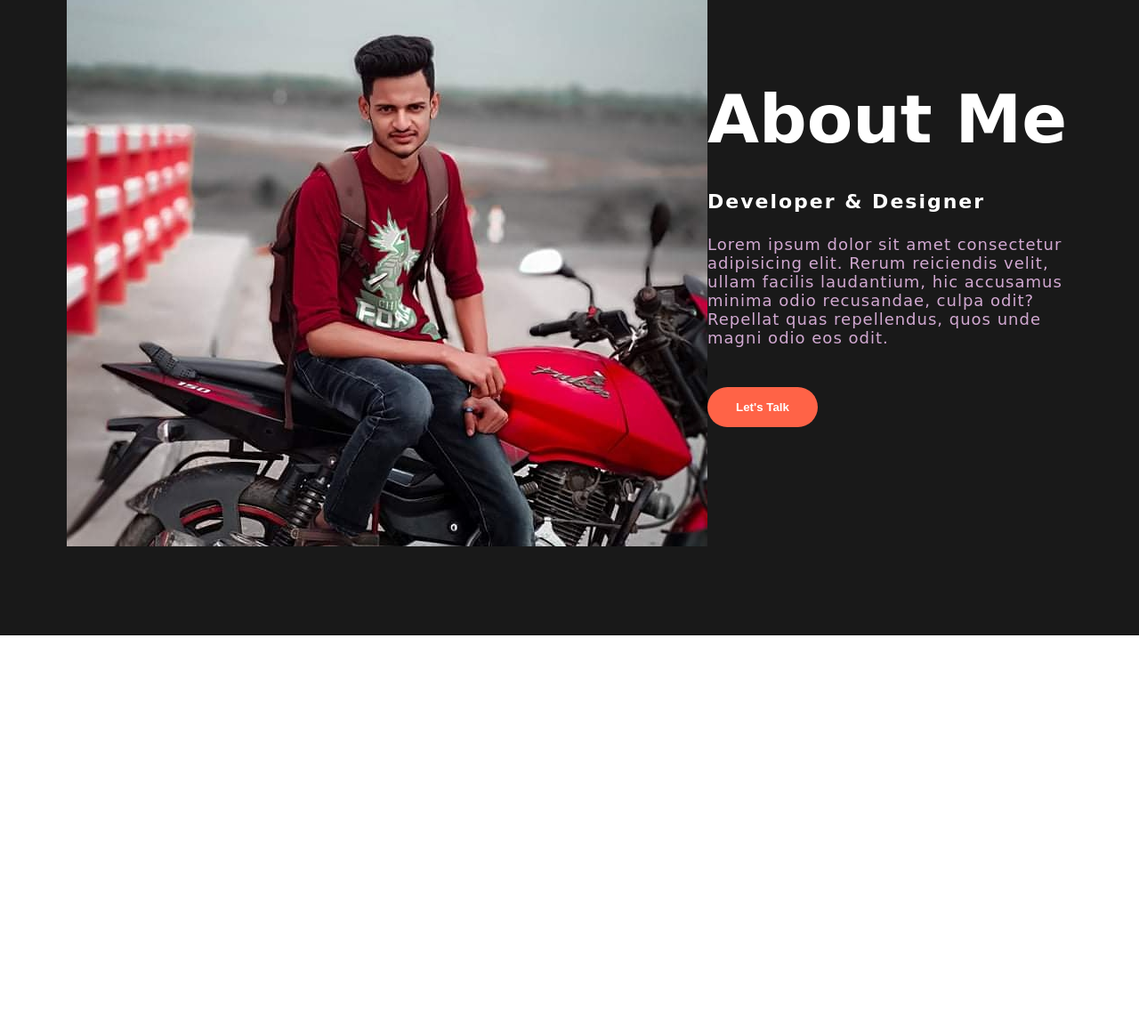
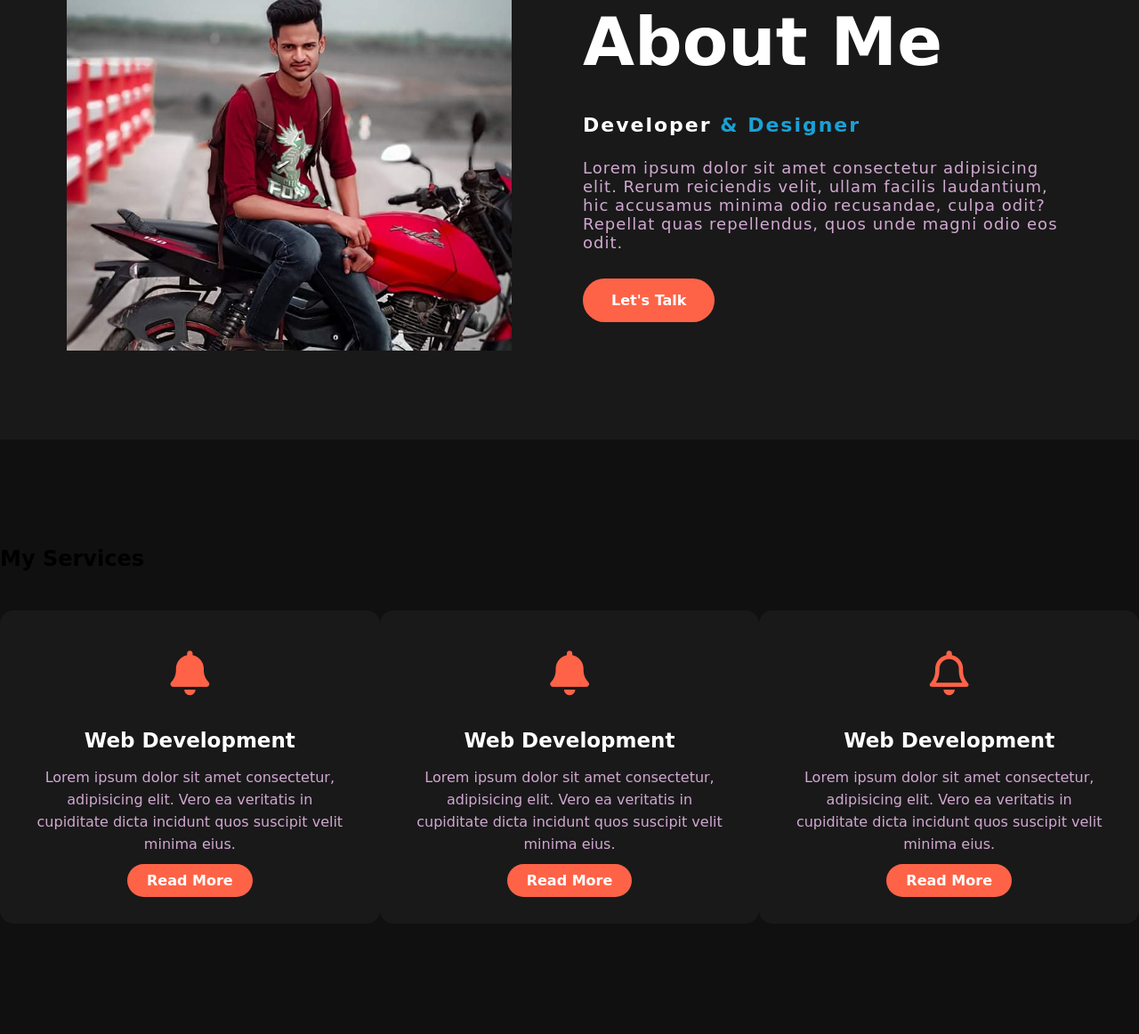
Before and after one commit to Saiful358/personal-port, a plain HTML site: page index.html in a window 1280 px wide. Shown: the part 1006-2168 px from the top of the page at 89% size. Before the commit the page ends 1720 px from the top, so only its background shows below. Drawn offline with Linux system fonts and the light colour scheme.

Commit message:
correction

```diff
--- a/index.html
+++ b/index.html
@@ -48,17 +48,70 @@
             <img src="images/sishir.jpg" alt="">
             <div class="about-text">
                 <h2>About Me</h2>
-                <h5>Developer & Designer</h5>
+                <h5>Developer <span>& Designer</span></h5>
                 <p>
                     Lorem ipsum dolor sit amet consectetur adipisicing elit. Rerum reiciendis velit, ullam facilis
                     laudantium, hic accusamus minima odio recusandae, culpa odit? Repellat quas repellendus, quos unde
                     magni odio eos odit.
                 </p>
-                <button type="button">Let's Talk</button>
+                <a href="#">Let's Talk</a>
             </div>
         </div>
+    </section>
 
+
+    <!-- services -->
+    <section class="services">
+        <div class="tittle">
+            <h2>My Services</h2>
+        </div>
+        <div class="box">
+            <div class="card">
+                <i class="fas fa-bell"></i>
+                <h5>Web Development</h5>
+                <div class="pra">
+                    <p>
+                        Lorem ipsum dolor sit amet consectetur, adipisicing elit. Vero ea veritatis in cupiditate dicta
+                        incidunt quos suscipit velit minima eius.
+                    </p>
+                    <p style="text-align: center;"> <a class="button" href="#">Read More</a></p>
+                </div>
+            </div>
+            <div class="card">
+                <i class="fas fa-bell"></i>
+                <h5>Web Development</h5>
+                <div class="pra">
+                    <p>
+                        Lorem ipsum dolor sit amet consectetur, adipisicing elit. Vero ea veritatis in cupiditate dicta
+                        incidunt quos suscipit velit minima eius.
+                    </p>
+                    <p style="text-align: center;"> <a class="button" href="#">Read More</a></p>
+                </div>
+            </div>
+            <div class="card">
+                <i class="far fa-bell"></i>
+                <h5>Web Development</h5>
+                <div class="pra">
+                    <p>
+                        Lorem ipsum dolor sit amet consectetur, adipisicing elit. Vero ea veritatis in cupiditate dicta
+                        incidunt quos suscipit velit minima eius.
+                    </p>
+                    <p style="text-align: center;"> <a class="button" href="#">Read More</a></p>
+                </div>
+            </div>
+        </div>
     </section>
+
+
+
+
+
+
+
+
+
+
+    <script src="https://kit.fontawesome.com/423a753158.js" crossorigin="anonymous"></script>
 </body>
 
 </html>
--- a/style.css
+++ b/style.css
@@ -108,6 +108,9 @@ form input:last-child{
     align-items: center;
     justify-content: space-between;
 }
+.main img{
+    height: 500px;
+}
 .about-text h2{
     color: white;
     font-size: 75px;
@@ -127,7 +130,7 @@ form input:last-child{
     font-size: 18px;
     margin-bottom: 45px;
 }
-button{
+.about-text a{
     background-color: tomato;
     color: white;
     text-decoration: none;
@@ -135,5 +138,60 @@ button{
     font-weight: bold;
     padding: 13px 30px;
     border-radius: 30px;
+}
+.services{
+    background-color: #101010;
+    width: 100%;
+    padding: 100px 0;
+}
+.title h2{
+    color: white;
+    font-size: 75px;
+    width: 1130;
+    margin: 30px auto;
+    text-align: center;
+}
+.box{
+    display: flex;
+    justify-content: space-between;
+    align-items: center;
+    min-height: 400px;
 
 }
+.card{
+    height: 365;
+    width: 335;
+    padding: 20px 35px;
+    background: #191919;
+    border-radius: 15px;
+    margin: 15;
+    position: relative;
+    text-align: center;
+}
+.card i{
+    font-size: 50px;
+    display: block;
+    text-align: center;
+    margin: 25px 0;
+    color: tomato;
+}
+.card h5{
+    color: white;
+    font-size: 23px;
+    margin-bottom: 15px;
+
+}
+.pra{
+    color: #fcfc;
+    font-size: 16px;
+    line-height: 25px;
+}
+.card .button{
+    background-color: tomato;
+    color: white;
+    text-decoration: none;
+    border: 2 px solid transparent;
+    font-weight: bold;
+    padding: 9px 22px;
+    border-radius: 30px;
+}
```
